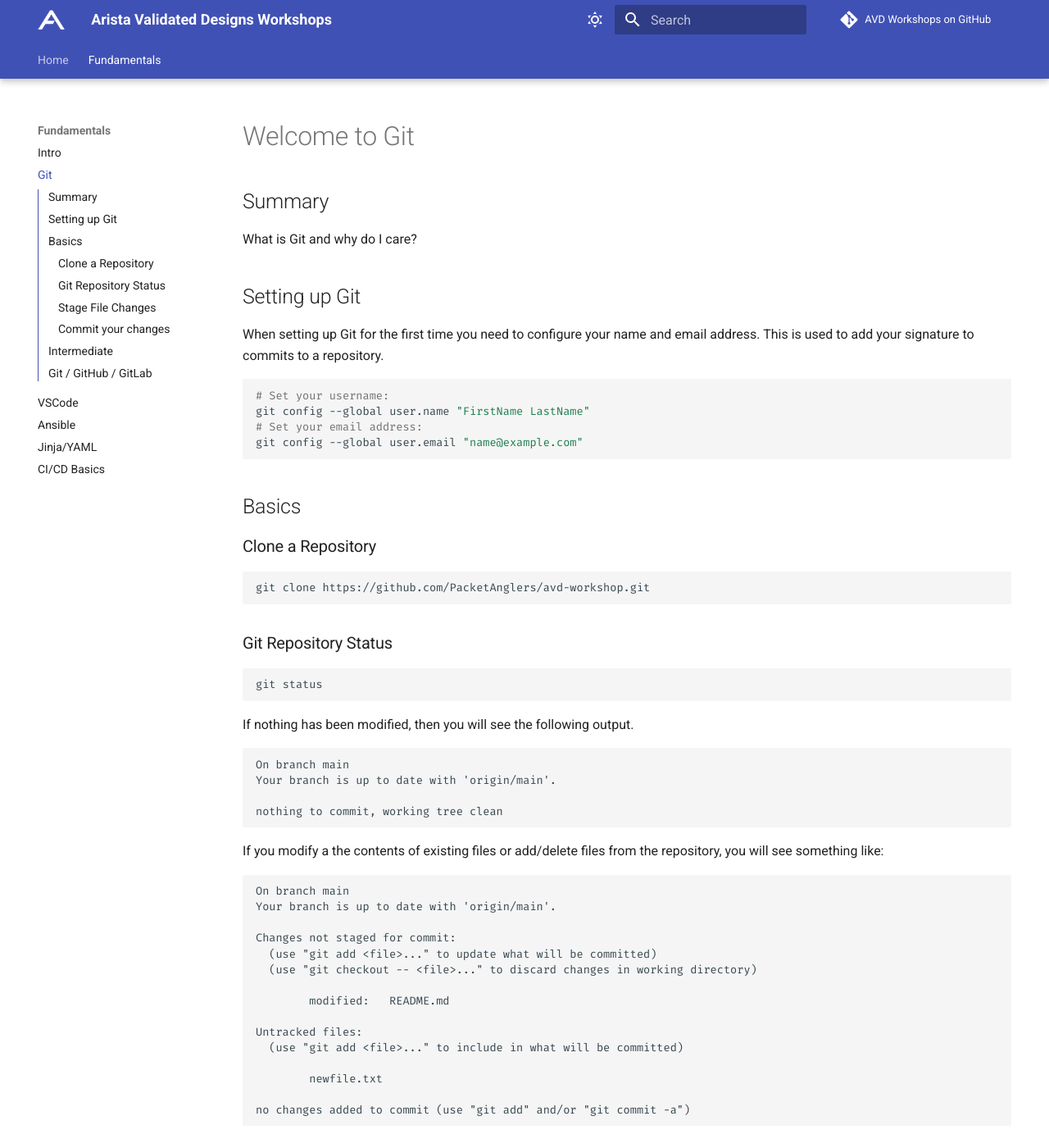
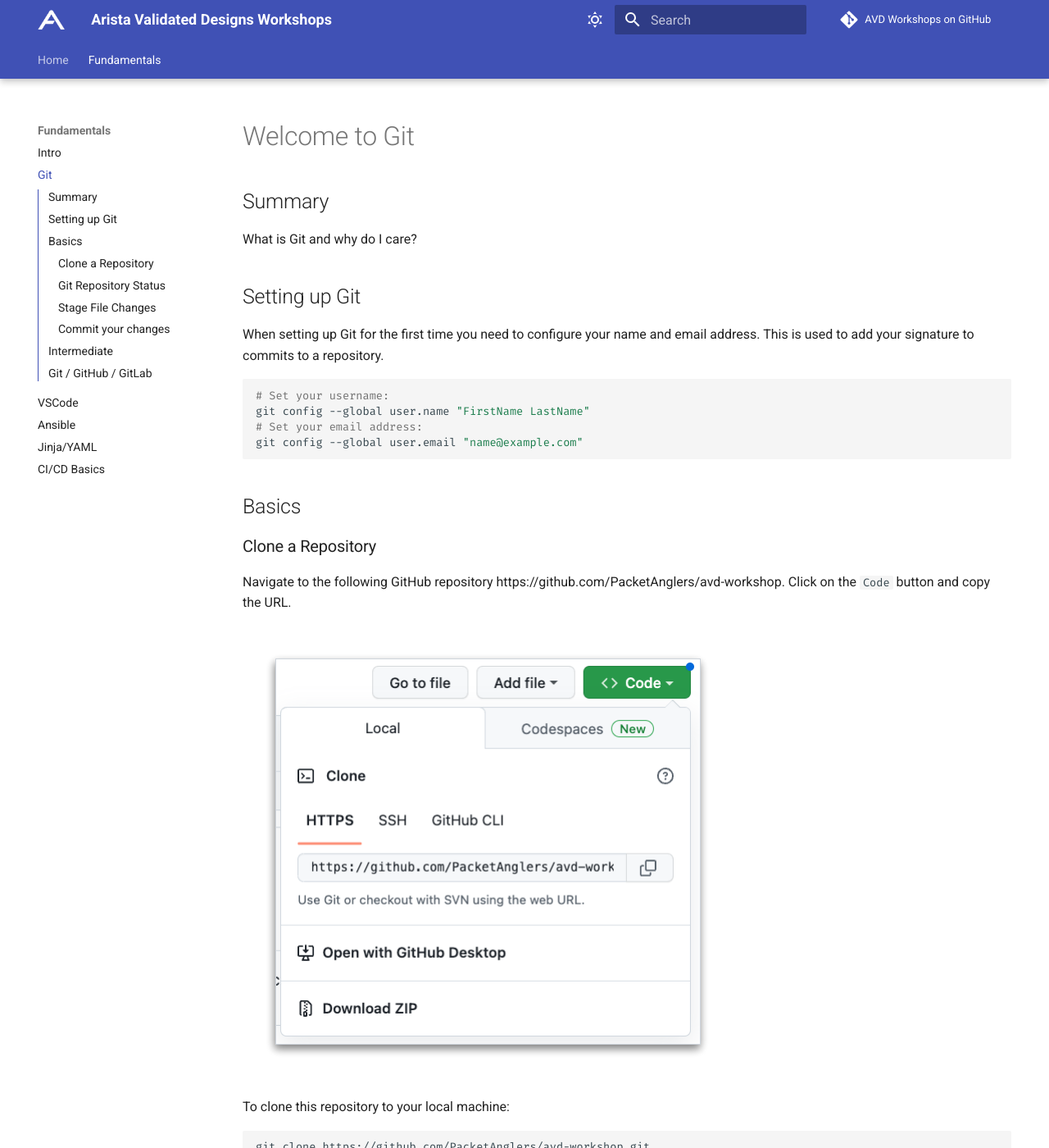
Before and after one commit to aristanetworks/avd-workshops, an MkDocs documentation site: the page built from workshops/git.md, in a window 1280 px wide and 1400 px high. Shown: the whole window at 82% size. Built offline with MkDocs 1.6.1 and Material for MkDocs 9.7.7, drawn with Linux system fonts in a browser that asks for light colours; comment, search, counter and statistics services are not loaded.

Commit message:
added Git Clone image

````diff
--- a/workshops/git.md
+++ b/workshops/git.md
@@ -18,6 +18,12 @@
 ## Basics
 
 ### Clone a Repository
+
+Navigate to the following GitHub repository https://github.com/PacketAnglers/avd-workshop.  Click on the `Code` button and copy the URL.
+
+![Git Clone](assets/images/git_clone.png)
+
+To clone this repository to your local machine:
 
 ``` bash
 git clone https://github.com/PacketAnglers/avd-workshop.git
````
Also changed, not shown: workshops/assets/images/git_clone.png (added).
